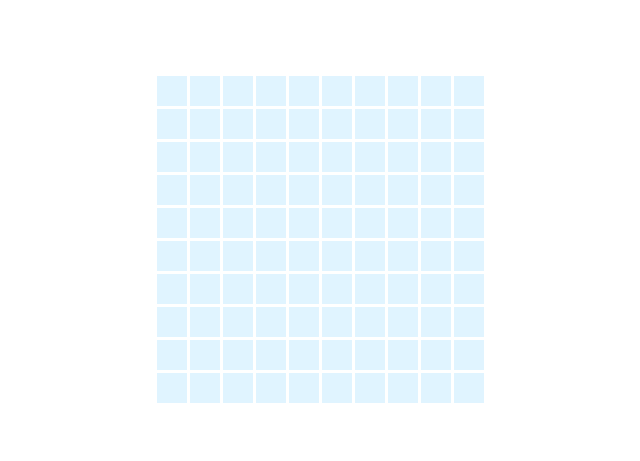
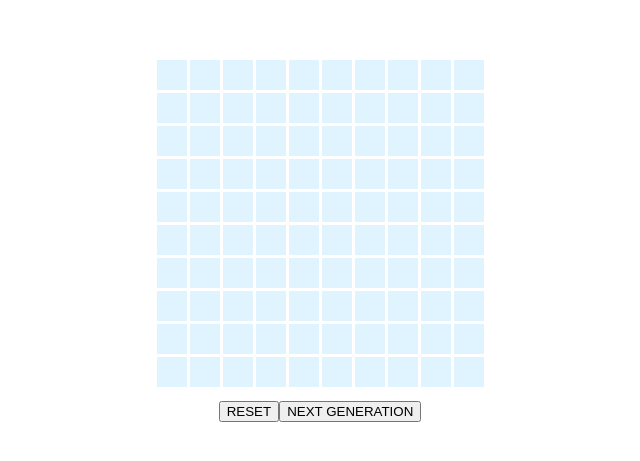
Before and after one commit to mikrich/cell-simulator, a React (Create React App) app: page / in a window 1280 px wide. Shown: the part 161-622 px from the top of the page, without its empty margins (320-960 px from the left). Built offline with nearby package versions, Linux system fonts and the light colour scheme.

Commit message:
feat: adds reset

```diff
--- a/src/App.tsx
+++ b/src/App.tsx
@@ -19,6 +19,7 @@ const styles = {
     display: "flex",
     alignItems: "center",
     justifyContent: "center",
+    flexDirection: "column" as const,
   },
   grid: {
     display: "grid",
@@ -34,19 +35,22 @@ const styles = {
     height: 30,
     backgroundColor: colors[status],
   }),
+  button: {
+    paddingTop: 10,
+  },
 };
 
 function App() {
   const [cells, setCells] = useState<Cell[]>([]);
+  const createCells = (): Cell[] => {
+    return Array.from({ length: 100 }, (_, i) => {
+      return { id: i + 1, status: "nuetral" };
+    });
+  };
 
   useEffect(() => {
-    // create cells on initial render
     if (!cells.length) {
-      setCells(
-        Array.from({ length: 100 }, (_, i) => {
-          return { id: i + 1, status: "nuetral" };
-        })
-      );
+      setCells(createCells());
     }
   }, [cells]);
 
@@ -59,12 +63,23 @@ function App() {
 
     return statusMap[status] as Status;
   };
-  const updateCellStatus = (id: number, status: Status) => {
+
+  const setCellStatus = (id: number, status: Status) => {
     const updatedCells = cells.map((cell) => {
       return cell.id === id ? { ...cell, status: getStatus(status) } : cell;
     });
 
     setCells(updatedCells);
+  };
+
+  const resetCells = () => {
+    setCells(createCells());
+  };
+
+  const nextGeneration = () => {
+    cells.map((cell) => {
+      console.log(cell);
+    });
   };
 
   return (
@@ -73,10 +88,16 @@ function App() {
         {cells.map(({ id, status }) => (
           <button
             type="button"
-            onClick={() => updateCellStatus(id, status)}
+            onClick={() => setCellStatus(id, status)}
             style={styles.cell(status)}
           />
         ))}
+      </div>
+      <div style={styles.button}>
+        <button onClick={resetCells}>RESET</button>
+        <button onClick={nextGeneration} title="next generation">
+          NEXT GENERATION
+        </button>
       </div>
     </div>
   );
```
